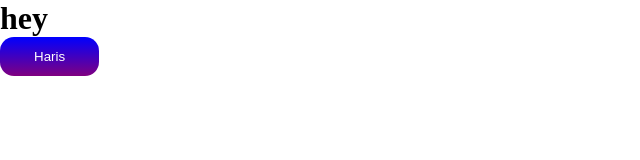
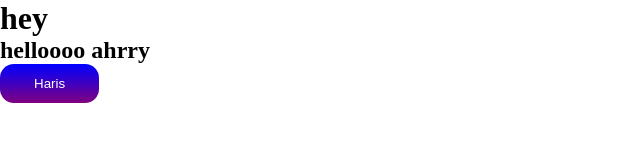
Before and after one commit to Haris-Ali1/newfinal, a plain HTML site: page index.html in a window 1280 px wide. Shown: the whole page, without its empty margins (0-640 px from the left). Drawn offline with Linux system fonts and the light colour scheme.

Commit message:
newchancges

```diff
--- a/index.html
+++ b/index.html
@@ -9,6 +9,9 @@
 <body>
     <h1>hey</h1>
 
+    <h2>helloooo ahrry
+
+    </h2>
     <button class="haeeli">Haris</button>
 </body>
 </html>
```
